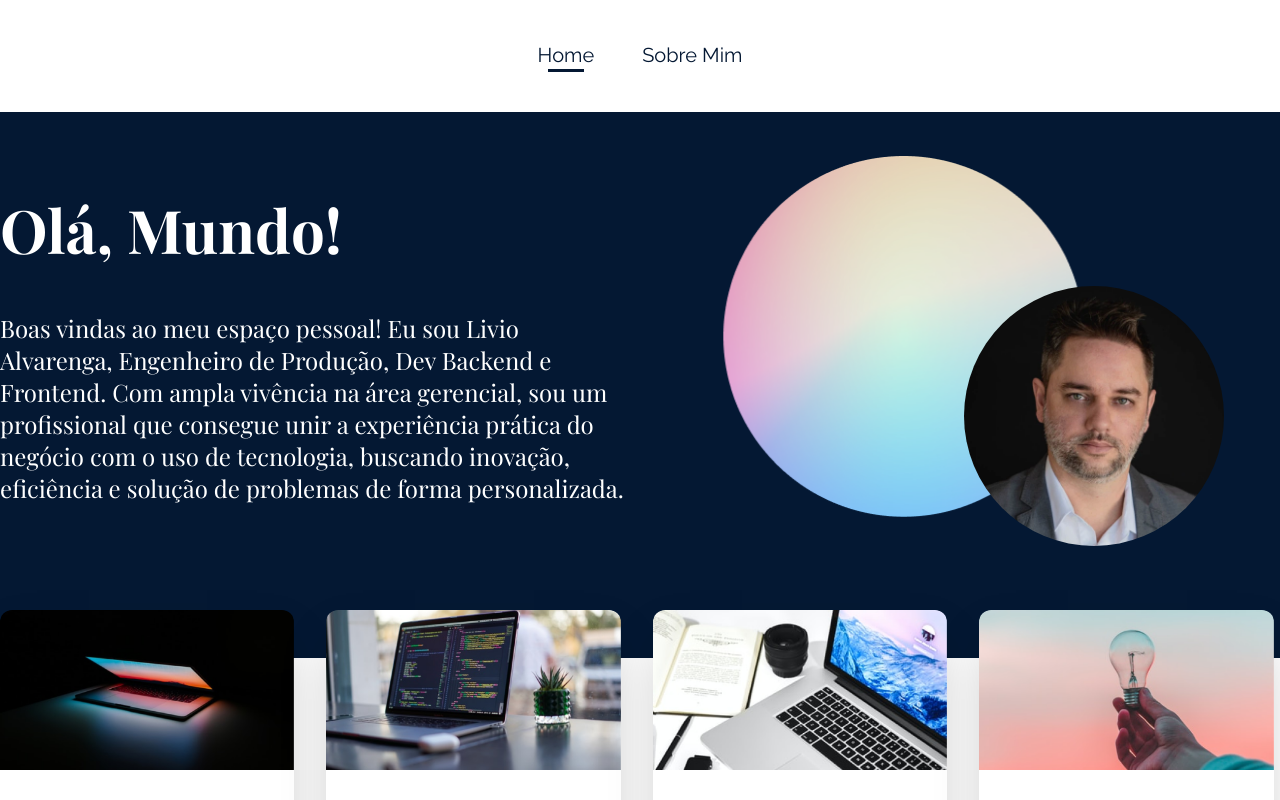
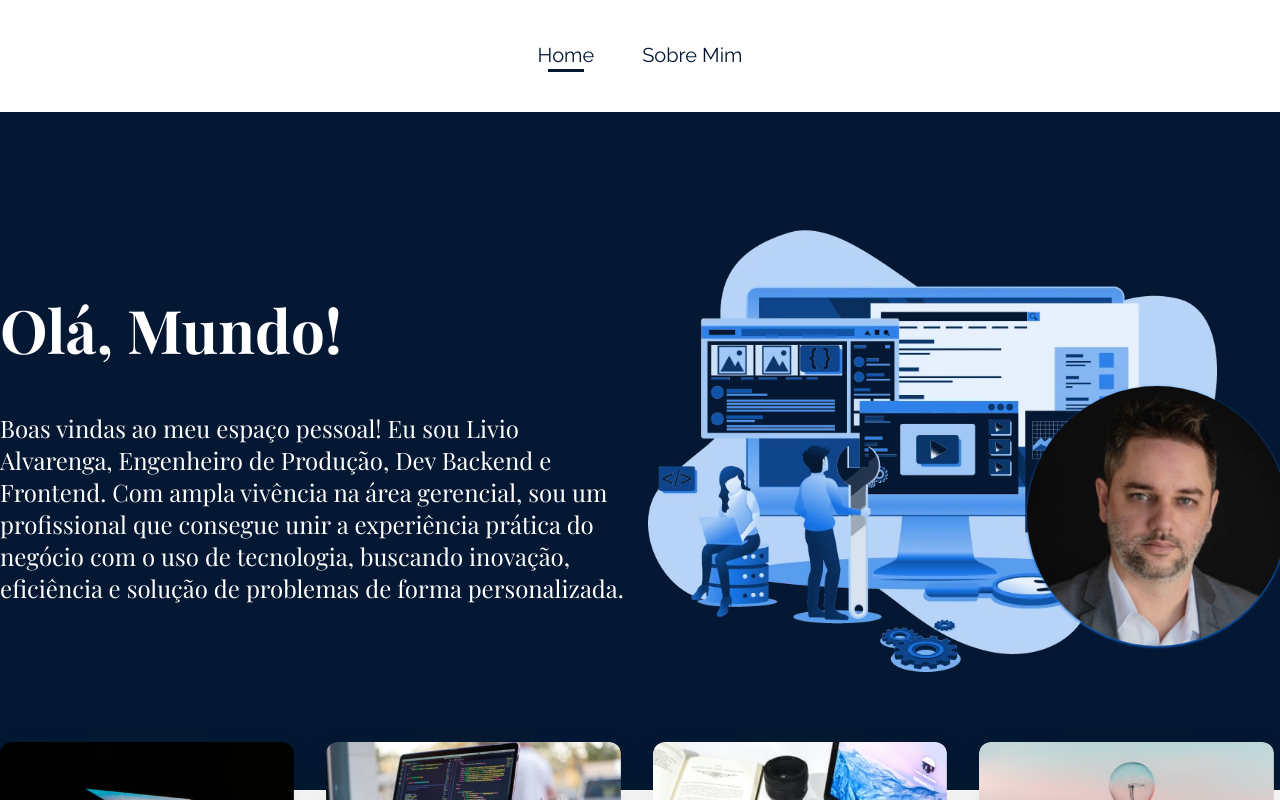
Before and after one commit to LivioAlvarenga/react-router, a React (Vite) app: page / in a window 1280 px wide. Shown: the top 800 px of the page. Built offline with nearby package versions, Linux system fonts and the light colour scheme.

Commit message:
add ilustração dev

```diff
--- a/src/components/Banner.jsx
+++ b/src/components/Banner.jsx
@@ -1,4 +1,4 @@
-import circuloColorido from "@/assets/images/circulo_colorido.png";
+import imgBanner from "@/assets/images/imgBanner.webp";
 import minhaFoto from "@/assets/images/minha_foto.webp";
 import Wrapper from "@/components/Wrapper";
 
@@ -6,7 +6,7 @@ export default function Banner() {
   return (
     <div className="bg-azulDark">
       <Wrapper>
-        <div className="grid grid-cols-1 py-8 text-white md:grid-cols-2 md:gap-4 lg:pt-11 lg:pb-28">
+        <div className="grid grid-cols-1 gap-10 py-8 text-white md:grid-cols-2 md:gap-4 lg:py-36 ">
           <div className="my-8 flex flex-col justify-around gap-8">
             <h1 className="font-playfair text-6xl font-bold">Olá, Mundo!</h1>
             <p className="font-playfair text-2xl">
@@ -19,12 +19,12 @@ export default function Banner() {
           </div>
           <div className="relative h-[307px] md:my-auto lg:h-[390px]">
             <img
-              className="absolute right-1/2 w-[241px] translate-x-1/3 md:w-[266px] lg:w-[361px]"
-              src={circuloColorido}
+              className="absolute bottom-1/2 w-full translate-y-[40%] lg:w-[90%] lg:translate-y-1/2 "
+              src={imgBanner}
               aria-hidden={true}
             />
             <img
-              className="absolute bottom-9 left-1/2 w-[171px] rounded-full md:bottom-0 md:w-[188px] lg:w-[260px]"
+              className="absolute bottom-9 left-1/2 w-[171px] rounded-full shadow-sm shadow-azulLight md:bottom-0 md:w-[188px] md:shadow md:shadow-azulLight lg:left-[60%] lg:w-[260px] "
               src={minhaFoto}
               alt="Livio Alvarenga"
             />
--- a/src/pages/Home/index.jsx
+++ b/src/pages/Home/index.jsx
@@ -5,7 +5,7 @@ import Wrapper from "@/components/Wrapper";
 export default function Home() {
   return (
       <Wrapper>
-        <ul className="my-12 flex flex-wrap gap-8 -translate-y-24">
+        <ul className="my-12 flex flex-wrap gap-8 lg:-translate-y-24">
           {posts.map((post) => (
             <li
               className="w-full overflow-hidden rounded-xl shadow-2xl duration-500 ease-in-out md:w-[47%] lg:hover:-translate-y-4 lg:w-[23%]"
```
Also changed, not shown: src/assets/images/circulo_colorido.png (deleted), src/assets/images/imgBanner.webp (added).
